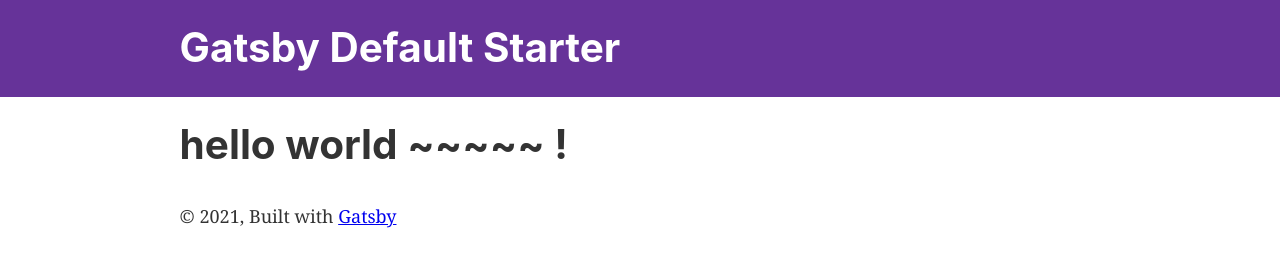
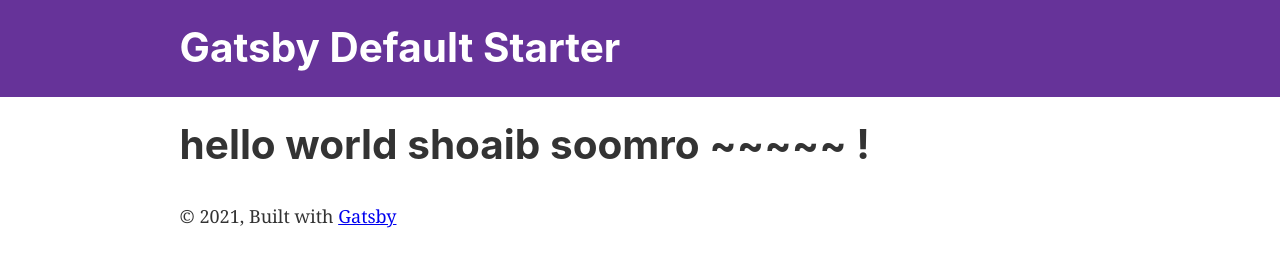
Before and after one commit to soomroshoaib/gatsby-netlify, a Gatsby site: page / in a window 1280 px wide. Built offline with nearby package versions, Linux system fonts and the light colour scheme; Gatsby itself is replaced by a stand-in of ours.

Commit message:
first commit

```diff
--- a/src/pages/index.js
+++ b/src/pages/index.js
@@ -7,7 +7,7 @@
 
 const IndexPage = () => (
   <Layout>
-      <h1>hello world  ~~~~~ ! </h1>
+      <h1>hello world  shoaib soomro  ~~~~~ ! </h1>
   </Layout>
 )
 
```
